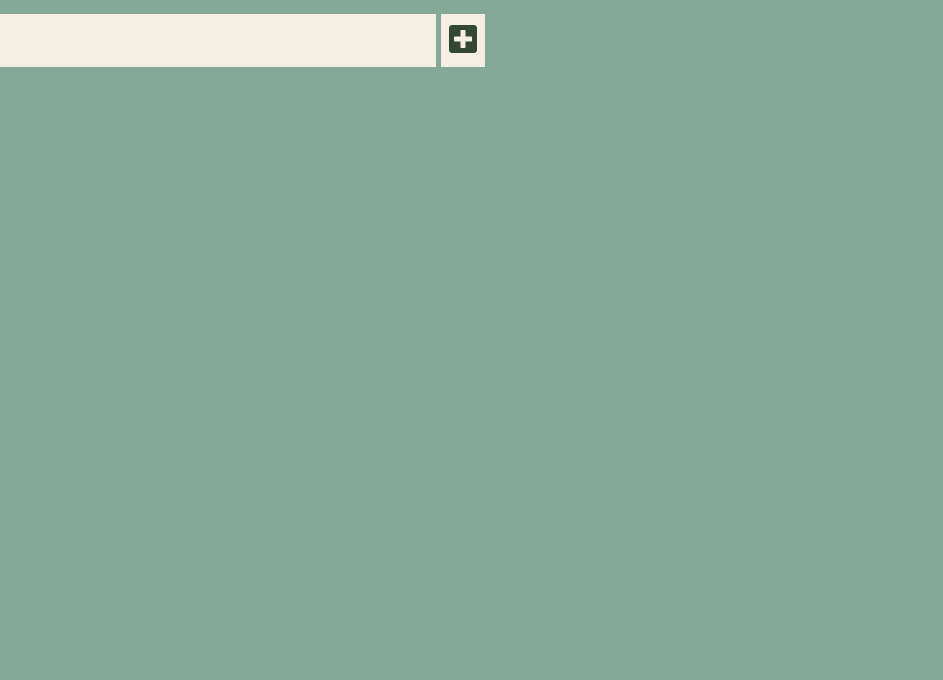
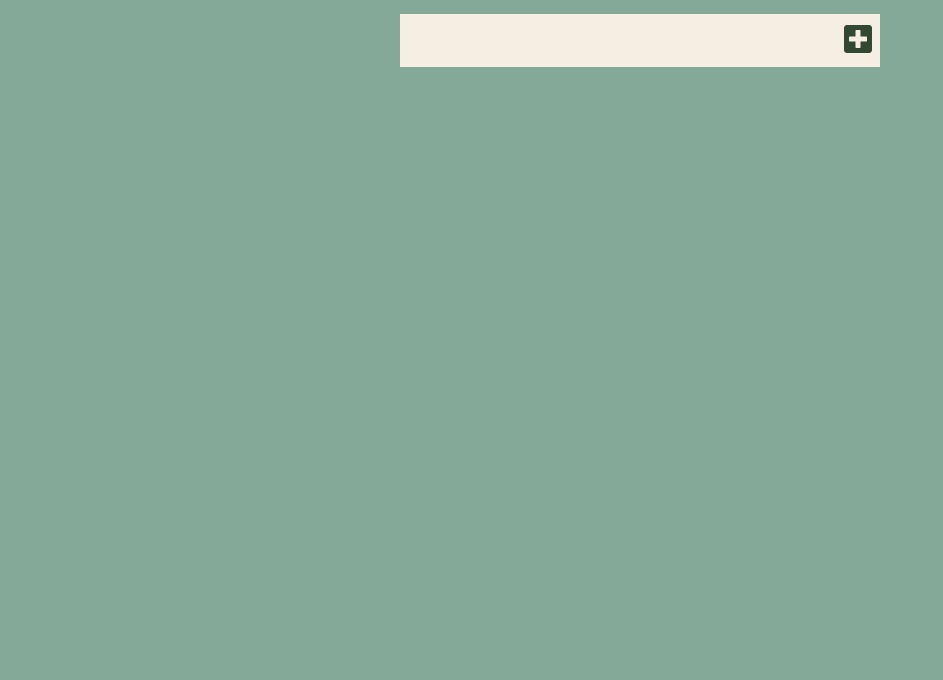
Before and after one commit to Mohadeseasadi/TodoList, a plain HTML site: page index.htm in a window 1280 px wide. Shown: the part 120-800 px from the top of the page, without its empty margins (0-943 px from the left). Drawn offline with Linux system fonts and the light colour scheme.

Commit message:
added id to section for styling

```diff
--- a/index.htm
+++ b/index.htm
@@ -14,7 +14,7 @@
         <h1>ToDo List</h1>
     </header>
     <!-- input and plus button -->
-    <div>
+    <div class="todo-import">
         <input type="text" id="todo-input">
         <button type="submit" id="todo-button">
             <i class="fas fa-plus-square"></i>
```
